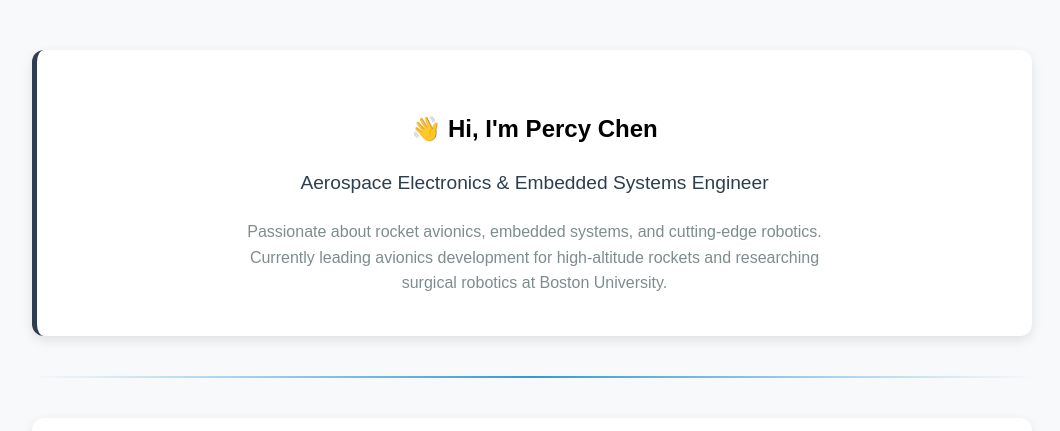
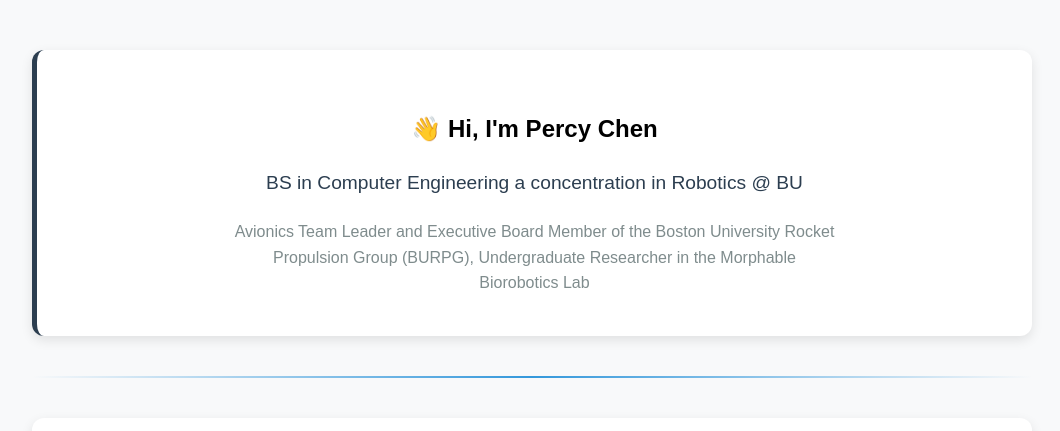
Before and after one commit to PercyChen451/PercyChen.github.io, a plain HTML site: page index.html in a window 1280 px wide. Shown: the top 431 px of the page, without its empty margins (108-1168 px from the left). Drawn offline with Linux system fonts and the light colour scheme.

Commit message:
I need to get some sleep.....

```diff
--- a/index.html
+++ b/index.html
@@ -119,12 +119,10 @@
     <section class="intro">
         <h1>👋 Hi, I'm Percy Chen</h1>
         <p style="font-size: 1.2em; color: #2c3e50; margin-bottom: 20px;">
-            Aerospace Electronics & Embedded Systems Engineer
+           BS in Computer Engineering a concentration in Robotics @ BU
         </p>
         <p style="color: #7f8c8d; max-width: 600px; margin: 0 auto;">
-            Passionate about rocket avionics, embedded systems, and cutting-edge robotics.
-            Currently leading avionics development for high-altitude rockets and researching
-            surgical robotics at Boston University.
+            Avionics Team Leader and Executive Board Member of the Boston University Rocket Propulsion Group (BURPG), Undergraduate Researcher in the Morphable Biorobotics Lab
         </p>
     </section>
 
```
